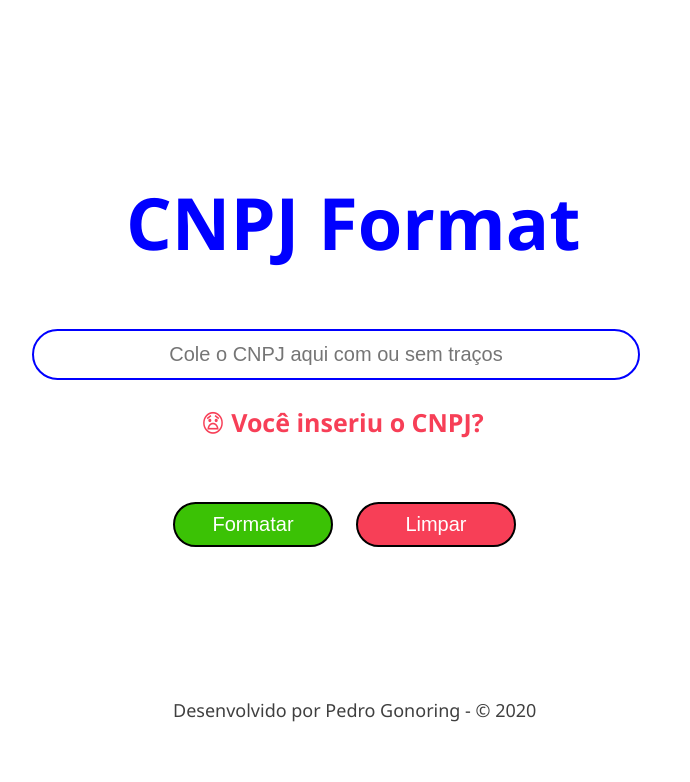
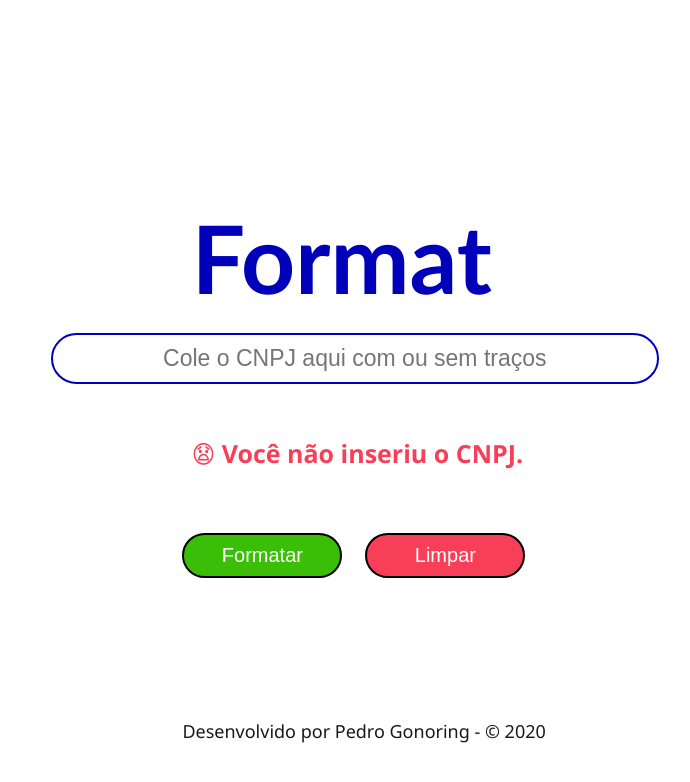
Before and after one commit to pedrogonoring1/cnpj-format-site, a plain HTML site: page index.html in a window 1280 px wide. Both pictures are taken after a click on the button "Formatar". Shown: the whole page, without its empty margins (279-969 px from the left). Drawn offline with Linux system fonts and the light colour scheme.

Commit message:
Atualização do Código
Organização

```diff
--- a/css/estilo.css
+++ b/css/estilo.css
@@ -72,10 +72,12 @@ a:hover{
     opacity: 70%;
 }
 .logo{
-    color: blue;
-    margin-left: 25%;
-    font-size: 450%;
-    margin-top: 17%;
+    color: rgb(0, 0, 187);
+    margin-left: 32%;
+    font-size: 590%;
+    margin-top: 20%;
+    margin-bottom: 1%;
+    font-family: 'Trebuchet MS', 'Lucida Sans Unicode', 'Lucida Grande', 'Lucida Sans', Arial, sans-serif;
 }
 .logo:hover{
     color: rgb(0, 192, 80);
@@ -84,20 +86,18 @@ a:hover{
 #link{
     opacity: 0%;
 }
-.base-consulta{
 
-}
 .consulta{
     width: 600px;
     height: 45px;
-    font-size: 20px;
+    font-size: 23px;
     border-radius: 40px;
-    border-color: blue;
+    border-color: rgb(0, 0, 187);
     outline: none;
     text-align: center;
     border-style: solid;
-    color: blue;
-    margin-left: 15%;
+    color: rgb(0, 0, 187);
+    margin-left: 17%;
     margin-top: 0%;
 }
 
@@ -126,41 +126,41 @@ a:hover{
 #meuTextoVaiAqui{
     font-size: 25px;
     color: rgb(2, 170, 2);
-    margin-left: 35.5%;
+    margin-left: 39%;
     font-weight: bold;
     margin-top: 0%;
 }
 #meuTextoVaiAqui:hover{
-    color: rgb(0, 126, 0);
+    color: rgb(4, 153, 4);
 }
 #meuTextoVaiAqui-2{
     font-size: 25px;
     color: rgb(2, 170, 2);
-    margin-left: 37.5%;
+    margin-left: 37%;
     font-weight: bold;
-    margin-top: 0%;
+    margin-top: 3%;
 }
 #meuTextoVaiAqui-2:hover{
-    color: rgb(0, 126, 0);
+    color: rgb(4, 153, 4);
 }
 #meuTextoVaiAqui-erro{
     font-size: 25px;
     color: rgb(247, 63, 87);
-    margin-left: 33%;
+    margin-left: 32%;
     font-weight: bold;
-    margin-top: 0%;
+    margin-top: 3%;
 }
 #meuTextoVaiAqui-erro-2{
     font-size: 25px;
     color: rgb(247, 63, 87);
-    margin-left: 31%;
+    margin-left: 32%;
     font-weight: bold;
     margin-top: 0%;
 }
 #copiado{
     font-size: 18px;
     color: rgb(2, 170, 2);
-    margin-left: 42.5%;
+    margin-left: 44%;
     margin-top: 0%;
     margin-bottom: 2%;
     font-size: 20px;
@@ -172,9 +172,9 @@ a:hover{
     color: rgb(255, 255, 255);
     border-radius: 30px;
     border-style: solid;
-    background-color: rgb(59, 194, 5);
+    background-color: rgb(59, 190, 7);
     font-size: 20px;
-    margin-left: 30%;
+    margin-left: 31%;
     outline: none;
     margin-top: 3%;
 }
@@ -198,16 +198,16 @@ a:hover{
     margin-top: 3%;
 }
 .btn-limpar:hover{
-    color: rgb(210, 30, 60);
+    color: rgb(216, 15, 48);
     background-color: white;
     border-color: rgb(204, 204, 204);
     cursor: pointer;
     outline: none;
 }
 .creditos{
-    margin-left: 30%;
-    margin-top: 15%;
+    margin-left: 31%;
+    margin-top: 14%;
     font-size: 18px;
-    opacity: 75%;
+    opacity: 90%;
 
 }
--- a/index.html
+++ b/index.html
@@ -9,7 +9,7 @@
 
         <div class="linha"> <!-- TITULO DO SITE -->
             <div class="coluna col12">
-                <h1 class="logo">CNPJ Format</h1>
+                <h1 class="logo">Format</h1>
             </div>
         </div>
 
--- a/js/back-end.js
+++ b/js/back-end.js
@@ -1,43 +1,75 @@
 //Função para formatação e tratamento de erros:
-
 function escrever(btn){
     var a = document.getElementById("txtInput").value;
 
+    // Caso para remoção dos traços:
     if (a.length == 18){
+        // Pegando somente os números do CPNJ
         resultados = (a[0] + a[1] + a[3] + a[4] + a[5] + a[7] + a[8] + a[9] + a[11] + a[12] + a[13] + a[14] + a[16] + a[17]);
+        //Exibindo os números sem traços no body
         document.getElementById('meuTextoVaiAqui').innerHTML = resultados;
+        // Jogando o valor para função responsável em cópiar o texto
         document.getElementById('link').value = resultados;
+        // Exibindo o status "Cópiado"
         document.getElementById("copiado").innerHTML = '✅ Copiado!';
+
+        //Limpando outros Texts
+        document.getElementById('meuTextoVaiAqui-2').innerHTML = "";
+        document.getElementById('meuTextoVaiAqui-erro').innerHTML = "";
+        document.getElementById('meuTextoVaiAqui-erro-2').innerHTML = "";
+
+    }
+
+    // Colocando os pontos no CNPJ
+    else if(a.length == 14){
+        // Inserindo os pontos e traços para a variável "resultados"
+        resultados = (a[0] + a[1] + '.' + a[2] + a[3] + a[4] + '.' + a[5] + a[6] + a[7] + '/' + a[8] + a[9] + a[10] + a[11] + '-' + a[12] + a[13])
+        //Exibindo os números com traços no body
+        document.getElementById('meuTextoVaiAqui-2').innerHTML = resultados;
+        // Jogando o valor para função responsável em cópiar o texto
+        document.getElementById('link').value = resultados;
+        // Exibindo o status "Cópiado"
+        document.getElementById("copiado").innerHTML = '✅ Copiado!';
+
+        //Limpando outros Texts
+        document.getElementById('meuTextoVaiAqui').innerHTML = "";
         document.getElementById('meuTextoVaiAqui-erro').innerHTML = "";
         document.getElementById('meuTextoVaiAqui-erro-2').innerHTML = "";
     }
+
+
+    //Tratativa de erros:
+
+    // Se nada estiver digitado:
     else if (a.length == 0){
-        document.getElementById('meuTextoVaiAqui-erro').innerHTML = "😧 Você inseriu o CNPJ?";
+        document.getElementById('meuTextoVaiAqui-erro').innerHTML = "😧 Você não inseriu o CNPJ.";
+
+        //Limpar outros texts
         document.getElementById('meuTextoVaiAqui-erro-2').innerHTML = "";
-        document.getElementById('meuTextoVaiAqui').innerHTML = '';
-        document.getElementById("copiado").innerHTML = '';
-    }
-    else if (a.length > 0 && a.length < 14){
-        document.getElementById('meuTextoVaiAqui-erro-2').innerHTML = " Vish! 😥 O CNPJ está certo?";
-        document.getElementById('meuTextoVaiAqui-erro').innerHTML = "";
-        document.getElementById('meuTextoVaiAqui').innerHTML = '';
+        document.getElementById('meuTextoVaiAqui').innerHTML = "";
+        document.getElementById('meuTextoVaiAqui-2').innerHTML = "";
         document.getElementById("copiado").innerHTML = '';
     }
 
-    else{
-        resultados = (a[0] + a[1] + '.' + a[2] + a[3] + a[4] + '.' + a[5] + a[6] + a[7] + '/' + a[8] + a[9] + a[10] + a[11] + '-' + a[12] + a[13])
-        document.getElementById('meuTextoVaiAqui').innerHTML = resultados;
-        document.getElementById('link').value = resultados;
-        document.getElementById("copiado").innerHTML = '✅ Copiado!';
+    // Se o texto digitado estiver errado, faltando caracteres:
+    else if (a.length > 0 && a.length < 14){
+        document.getElementById('meuTextoVaiAqui-erro-2').innerHTML = " Vish! 😥 O CNPJ está certo?";
+
+        //Limpar outros texts
         document.getElementById('meuTextoVaiAqui-erro').innerHTML = "";
-        document.getElementById('meuTextoVaiAqui-erro-2').innerHTML = "";
+        document.getElementById('meuTextoVaiAqui').innerHTML = "";
+        document.getElementById('meuTextoVaiAqui-2').innerHTML = "";
+        document.getElementById("copiado").innerHTML = '';
     }
 
 }
 
 // função copiar texto:
-function copiarTexto() {
+function copiarTexto(){
+    // Coletando o CNPJ
     var textoCopiado = document.getElementById("link");
+    // Selecionaod o CNPJ
     textoCopiado.select();
+    // Executando a function para cópiar o CNPJ
     document.execCommand("Copy");
 }
```
